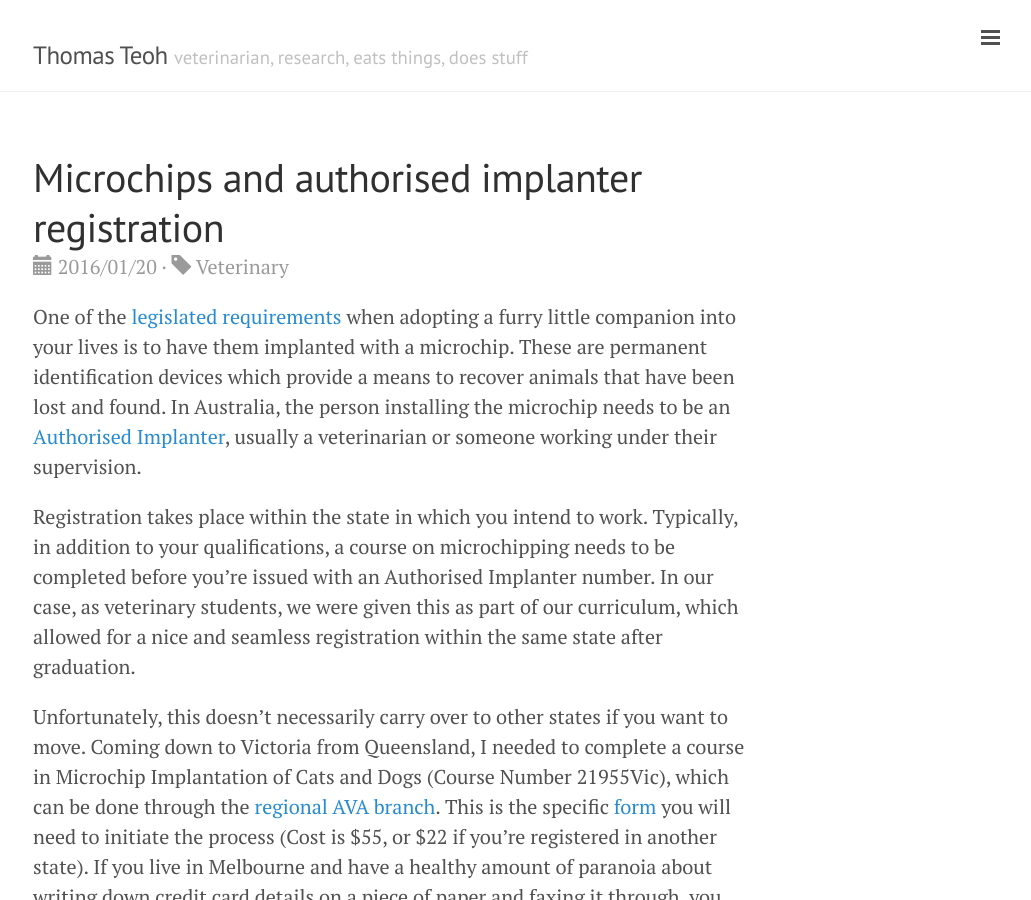
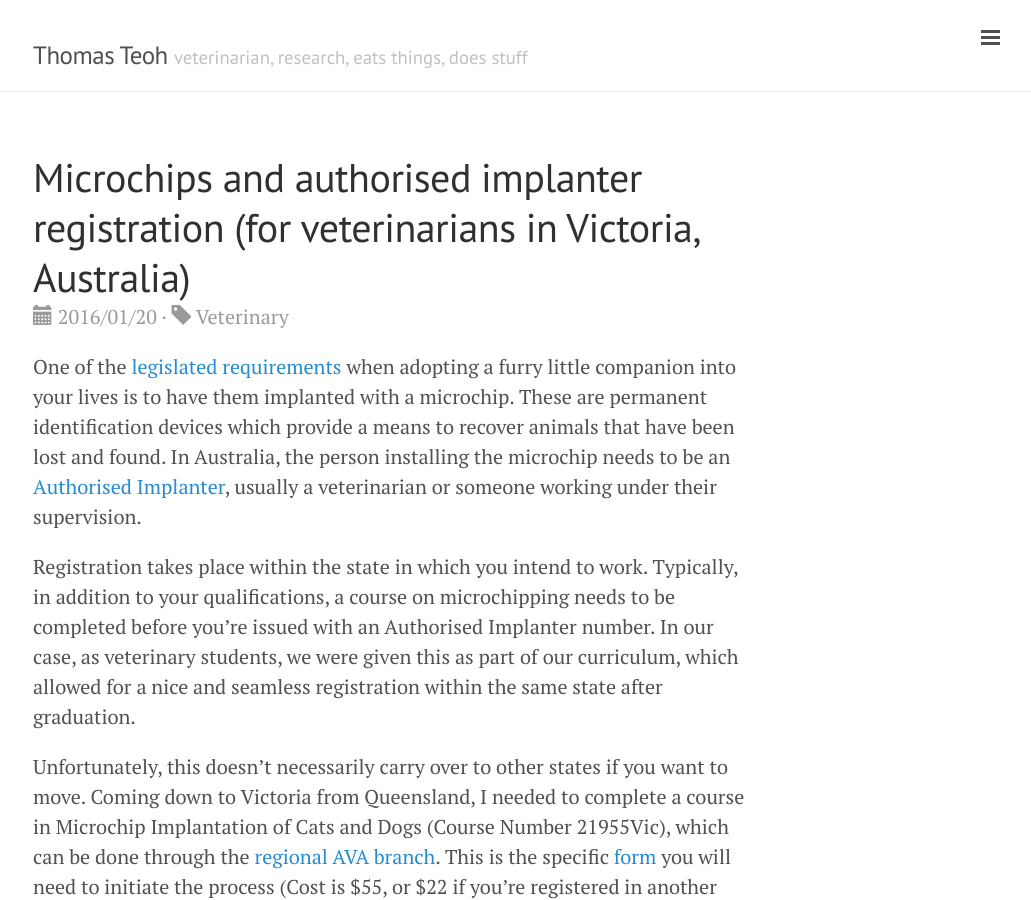
Before and after one commit to thomasteoh/thomasteoh.github.io, a Jekyll site: the page built from _posts/2016-01-20-microchips-authorised-implanter.md, in a window 1280 px wide and 900 px high. Shown: the whole window, without its empty margins (247-1278 px from the left). Built offline with Jekyll 4.4.1, drawn with Linux system fonts in a browser that asks for light colours; Markdown is read by kramdown in place of the engine named in the settings; comment, search, counter and statistics services are not loaded.

Commit message:
Updated title of microchip post

```diff
--- a/_posts/2016-01-20-microchips-authorised-implanter.md
+++ b/_posts/2016-01-20-microchips-authorised-implanter.md
@@ -1,6 +1,6 @@
 ---
 layout: post
-title: Microchips and authorised implanter registration
+title: Microchips and authorised implanter registration (for veterinarians in Victoria, Australia)
 comments: true
 category: Veterinary
 ---
```
